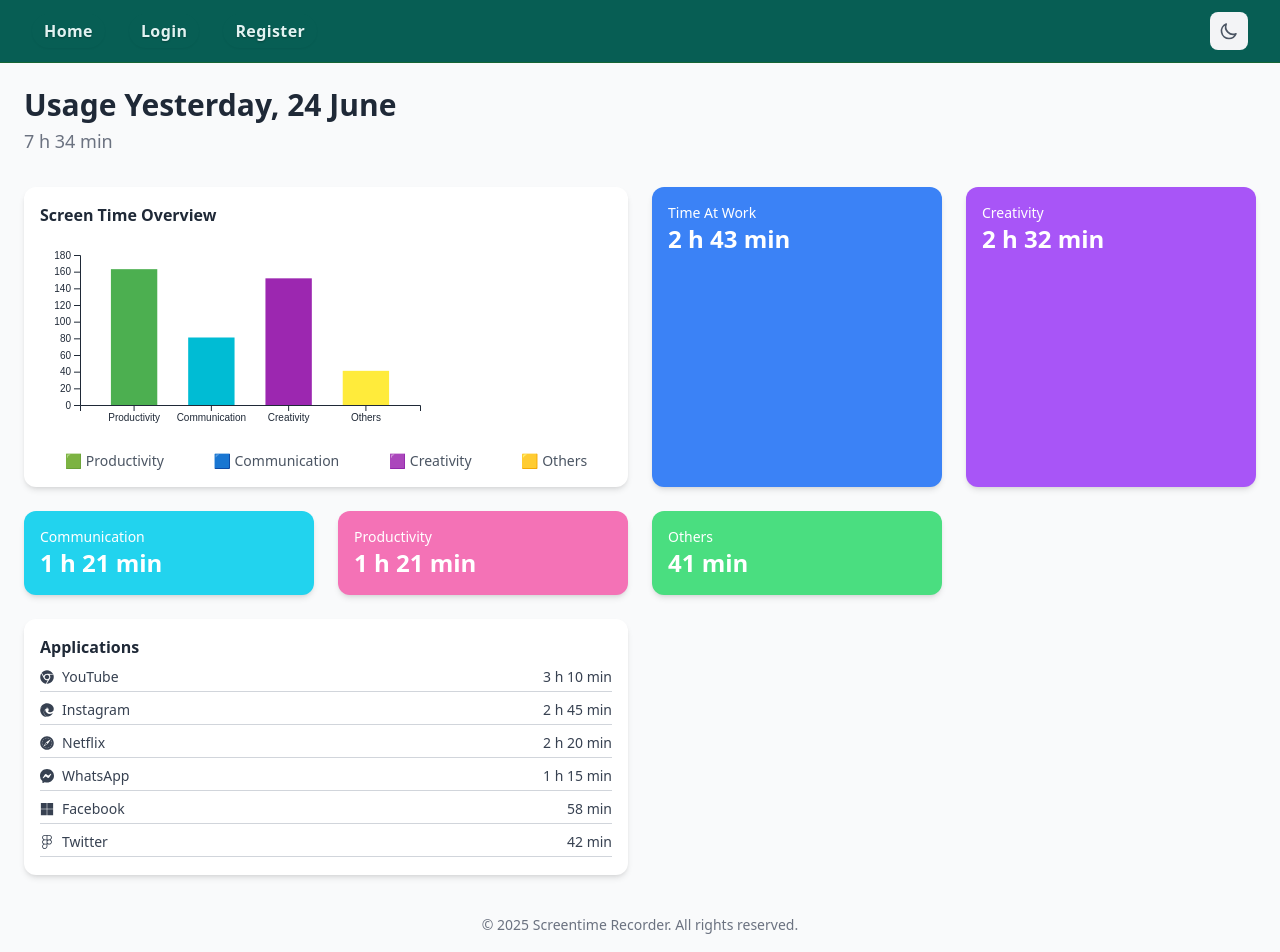
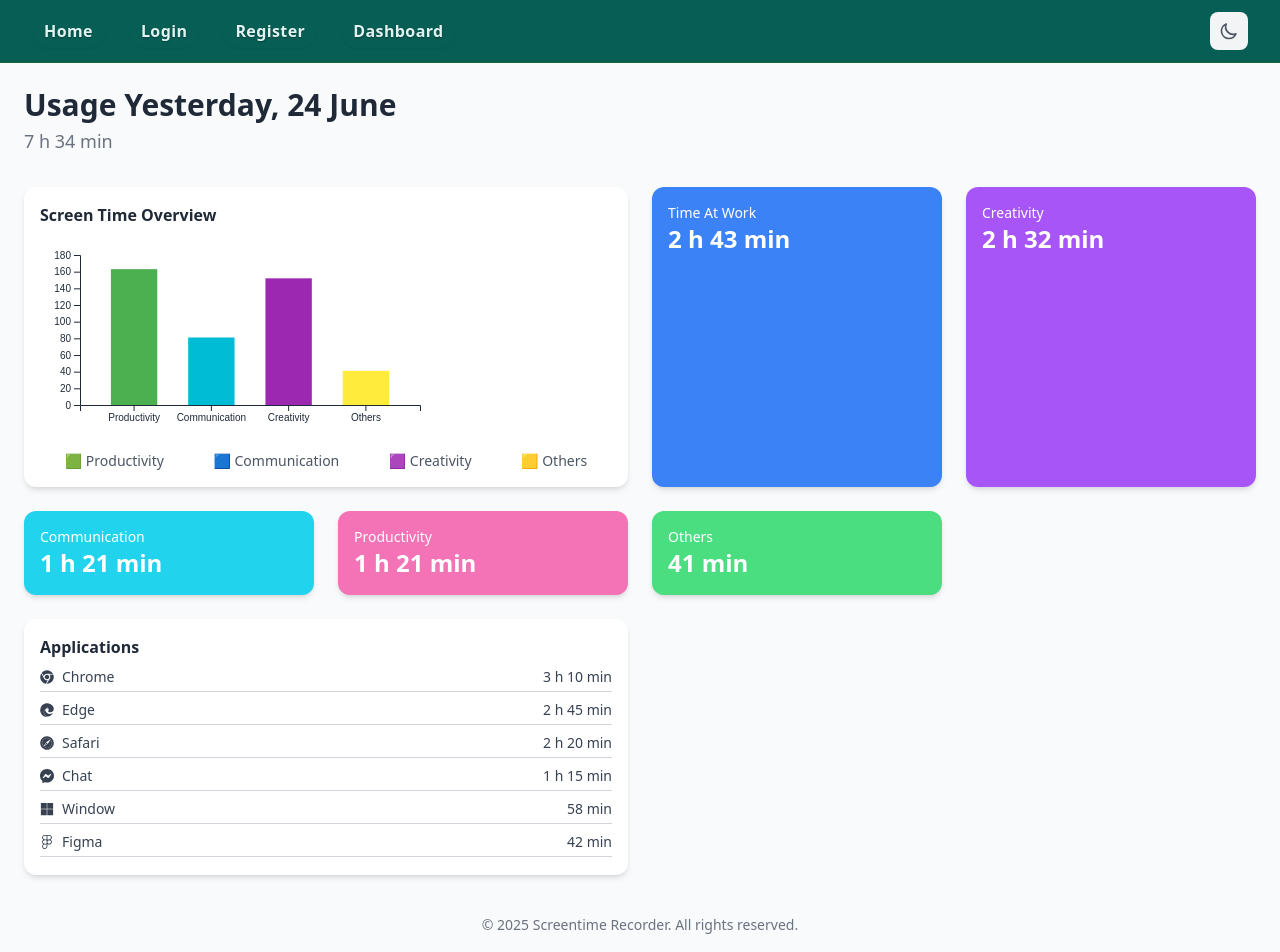
Before and after one commit to nst-sdc/Screentime-recoder, a React (Vite) app in the folder client/: page /dashboard in a window 1280 px wide. Shown: the top 952 px of the page. Built offline with nearby package versions, Linux system fonts and the light colour scheme; no server answers.

Commit message:
Add User Dashboard UI and Components for Profile & Preferences Management (#13)

```diff
--- a/client/src/components/Navbar.jsx
+++ b/client/src/components/Navbar.jsx
@@ -49,7 +49,6 @@ const Navbar = () => {
             </li>
           </>
         )}
-        {isAuthenticated && (
         <li>
           <Link
             to="/dashboard"
@@ -59,7 +58,6 @@ const Navbar = () => {
             Dashboard
           </Link>
         </li>
-        )}
       </ul>
 
       {/* Right-side user info and theme toggle */}
--- a/client/src/components/charts/AppList.jsx
+++ b/client/src/components/charts/AppList.jsx
@@ -3,13 +3,13 @@ import { FaChrome, FaSafari, FaEdge, FaFigma, FaMicrosoft } from "react-icons/fa
 import { SiAdobeillustrator, SiMessenger } from "react-icons/si";
 
 const apps = [
-  { name: "YouTube", time: "3 h 10 min", icon: <FaChrome /> },
-  { name: "Instagram", time: "2 h 45 min", icon: <FaEdge /> },
-  { name: "Netflix", time: "2 h 20 min", icon: <FaSafari /> },
-  { name: "WhatsApp", time: "1 h 15 min", icon: <SiMessenger /> },
-  { name: "Facebook", time: "58 min", icon: <FaMicrosoft /> },
-  { name: "Twitter", time: "42 min", icon: <FaFigma /> },
-  { name: "Snapchat", time: "25 min", icon: <SiAdobeillustrator /> },
+  { name: "Chrome", time: "3 h 10 min", icon: <FaChrome /> },
+  { name: "Edge", time: "2 h 45 min", icon: <FaEdge /> },
+  { name: "Safari", time: "2 h 20 min", icon: <FaSafari /> },
+  { name: "Chat", time: "1 h 15 min", icon: <SiMessenger /> },
+  { name: "Window", time: "58 min", icon: <FaMicrosoft /> },
+  { name: "Figma", time: "42 min", icon: <FaFigma /> },
+  { name: "Office", time: "25 min", icon: <SiAdobeillustrator /> },
 ];
 
 const AppList = () => (
```
Lines whose indentation alone changed are shown as unchanged.
